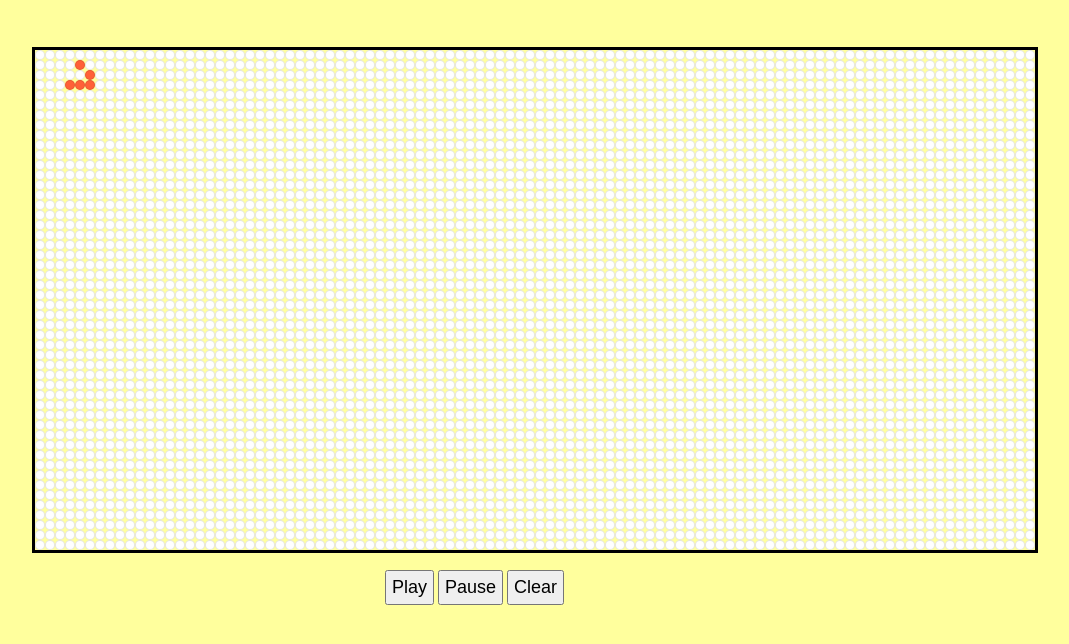
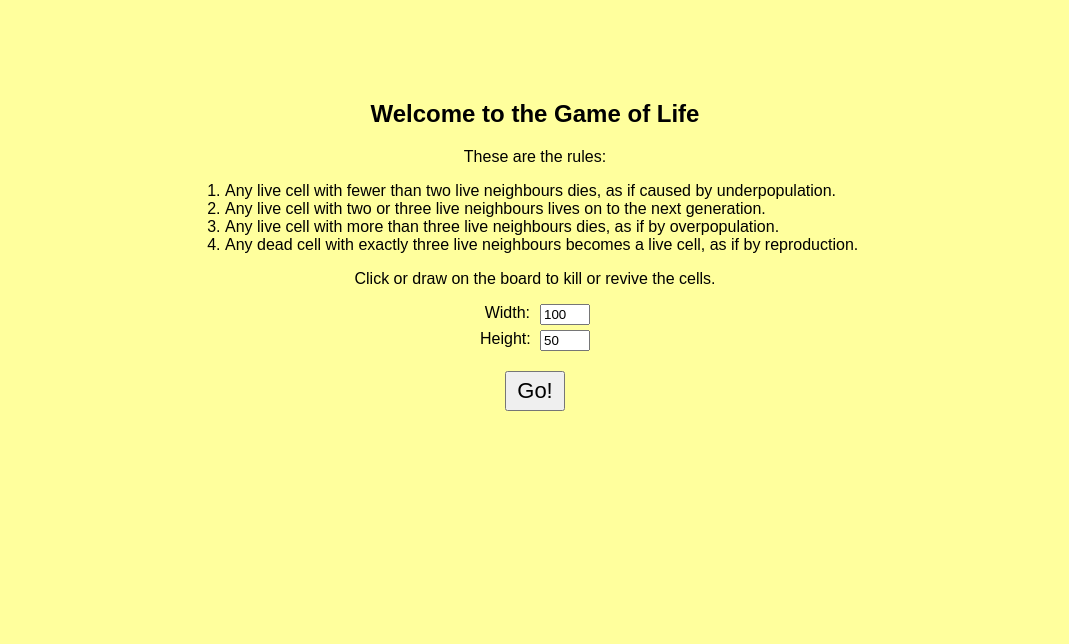
Before and after one commit to Rafalcho/Game-of-Life, a plain HTML site: page index.html in a window 1280 px wide. Shown: the whole page, without its empty margins (105-1174 px from the left). Drawn offline with Linux system fonts and the light colour scheme.

Commit message:
added welcome screen

```diff
--- a/index.html
+++ b/index.html
@@ -9,6 +9,31 @@
 </head>
 
 <body>
+
+  <section class="welcome">
+    <div class="info">
+      <h1>Welcome to the Game of Life</h1>
+      <p>These are the rules:</p>
+      <ol>
+        <li>Any live cell with fewer than two live neighbours dies, as if caused by underpopulation.</li>
+        <li>Any live cell with two or three live neighbours lives on to the next generation.</li>
+        <li>Any live cell with more than three live neighbours dies, as if by overpopulation.</li>
+        <li>Any dead cell with exactly three live neighbours becomes a live cell, as if by reproduction.</li>
+      </ol>
+      <p>Click or draw on the board to kill or revive the cells.</p>
+
+      <form>
+        <label for="width">Width: </label>
+        <input id="width" type="text" name="width" value="100"> <br>
+        <label for="height">Height: </label>
+        <input id="height" type="text" name="height" value="50">
+        <input type="submit" id="go" value="Go!">
+      </form>
+
+    </div>
+  </section>
+
+
     <div class="flex-container">
         <section id="board">
         </section>
--- a/js/app.js
+++ b/js/app.js
@@ -27,8 +27,9 @@ document.addEventListener('DOMContentLoaded', function() {
       this.cells = Array.from(document.querySelectorAll('#board div'));
       self = this;
 
-      toggleLiveClass = function() {
+      toggleLiveClass = function(event) {
         this.classList.toggle('live');
+
       };
 
       this.cells.forEach(function(e) {
@@ -145,7 +146,14 @@ document.addEventListener('DOMContentLoaded', function() {
 
   }
 
-  var game = new GameOfLife(100,50);
+  var goButton = document.querySelector('#go');
+  goButton.addEventListener('click', function(event) {
+
+    event.preventDefault();
+    document.querySelector('.welcome').classList.add('hide');
+    var userWidth = document.querySelector('#width').value;
+    var userHeight = document.querySelector('#height').value;
+    var game = new GameOfLife(userWidth, userHeight);
     game.createBoard();
     game.firstGlider();
 
@@ -168,3 +176,5 @@ document.addEventListener('DOMContentLoaded', function() {
     });
 
   });
+
+});
--- a/scss/style.scss
+++ b/scss/style.scss
@@ -6,6 +6,55 @@ body {
     margin: 0;
     padding: 0;
     background-color: #FFFF9D;
+    font-family: Arial, sans-serif;
+}
+
+.welcome {
+  z-index: 1;
+  background-color: rgb(255,255,157);
+  width: 100%;
+  height: 100vh;
+  position: absolute;
+  top: 0;
+  left: 0;
+
+
+  .info {
+    width: 700px;
+    margin: 100px auto 0 auto;
+    text-align: center;
+
+    ol {
+      text-align: left;
+    }
+    form {
+      width: 110px;
+      margin: 0 auto;
+    }
+  input {
+    width: 50px;
+    display: inline-block;
+     margin-bottom: 5px;
+
+  }
+  label {
+    display: inline-block;
+    float: left;
+    text-align: right;
+    width: 50px;
+    margin-right: 10px;
+  }
+  #go {
+    font-size: 22px;
+    padding: 5px;
+    width: 60px;
+    margin-top: 15px;
+  }
+  }
+}
+
+.hide {
+  display: none;
 }
 
 #board {
@@ -31,13 +80,9 @@ body {
 }
 
 
-
-
-
-
 #game-set {
     margin: 20px auto;
-    width: 300px;
+    width: 180px;
 
     button {
       font-size: 18px;
```
Also changed, not shown: css/style.css. Lines whose indentation alone changed are shown as unchanged.
